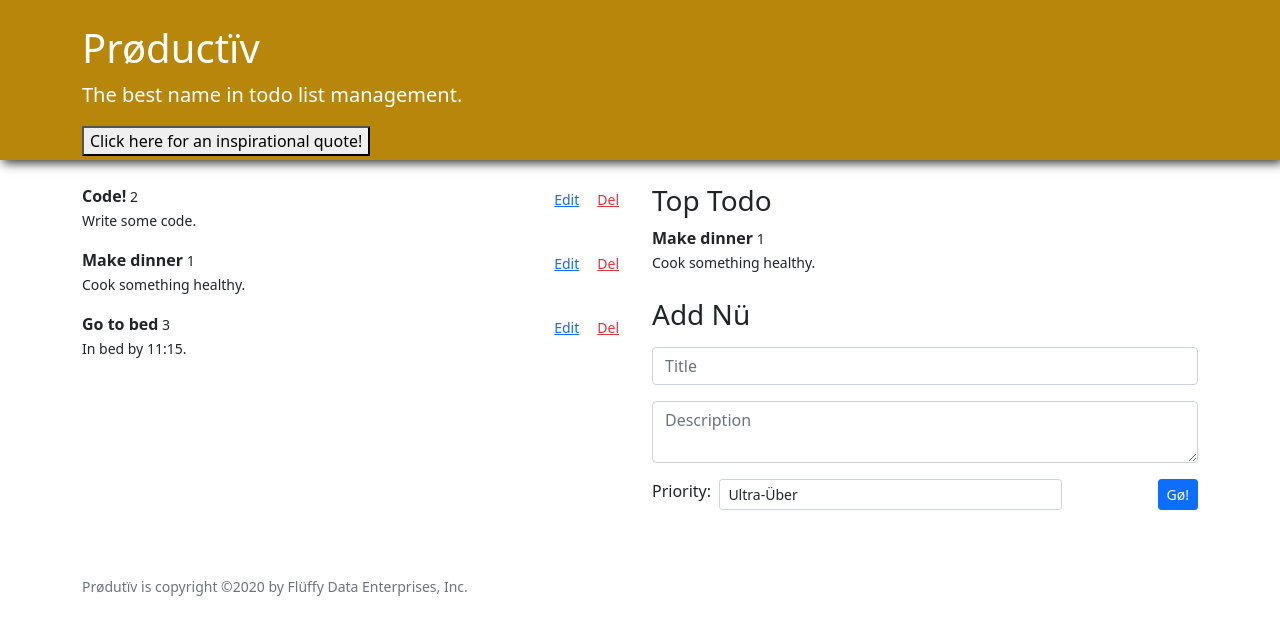
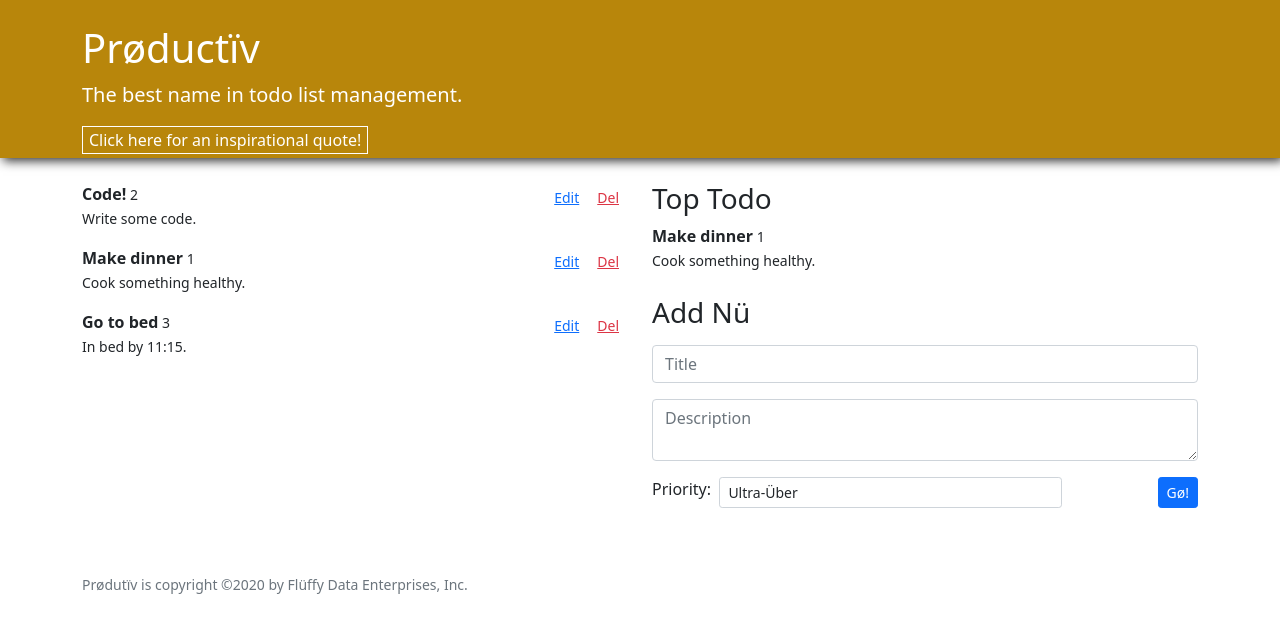
Before and after one commit to calebthewood/react-productiv, a React (Create React App) app: page / in a window 1280 px wide. Shown: the top 634 px of the page. Built offline with nearby package versions, Linux system fonts and the light colour scheme.

Commit message:
Style nu quote btn

```diff
--- a/src/QuoteApp.js
+++ b/src/QuoteApp.js
@@ -13,10 +13,17 @@ function QuoteApp() {
     const quote = data.data.quote;
     setQuote(quote);
   }
+
+  const btnStyle = {
+    border: "1px solid white",
+    color: "white",
+    backgroundColor: "transparent"
+  }
+
   return (
     <div className="container">
       {quoteShowing && <Quote quote={quote} />}
-      <button onClick={showNewQuote}>
+      <button onClick={showNewQuote} style={btnStyle}>
         {quoteShowing ? "Nu quote" : "Click here for an inspirational quote!"}{" "}
       </button>
     </div>
```
